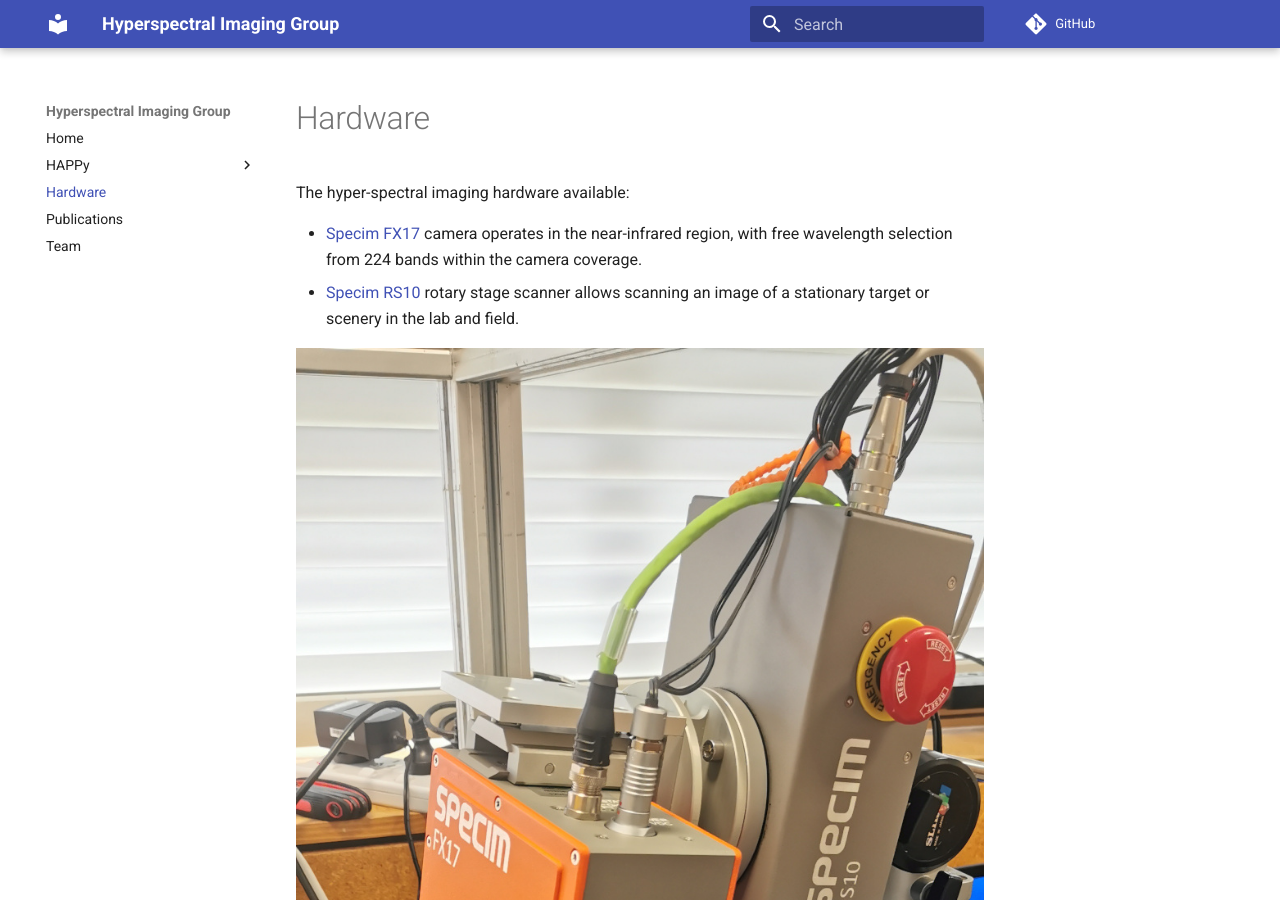
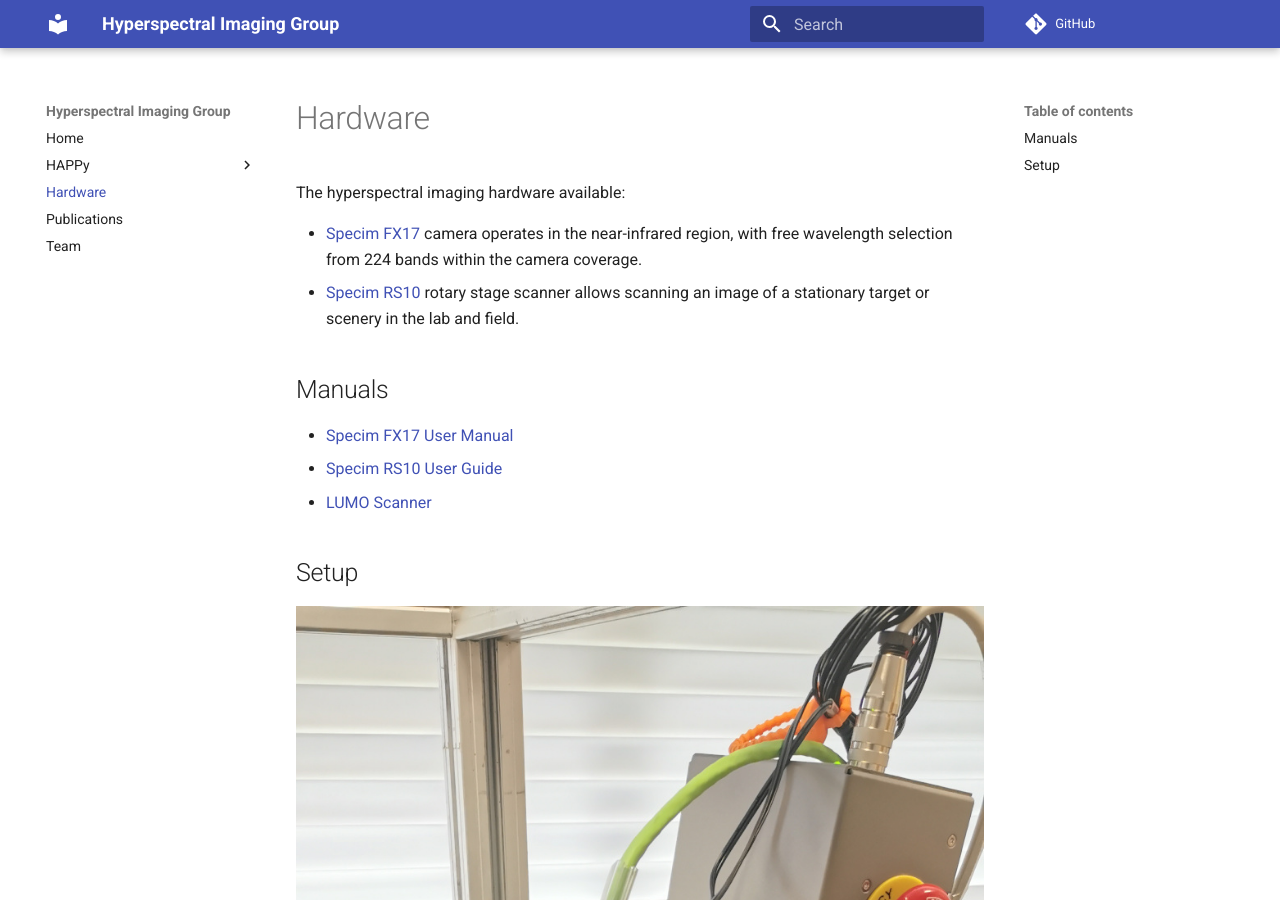
Before and after one commit to wairas/hsi-website, an MkDocs documentation site: the page built from docs/hardware.md, in a window 1280 px wide and 900 px high. Built offline with MkDocs 1.6.1 and Material for MkDocs 9.7.7, drawn with Linux system fonts in a browser that asks for light colours; comment, search, counter and statistics services are not loaded.

Commit message:
added manuals for HSI camera; removed hyphens from hyper-spectral

```diff
--- a/docs/hardware.md
+++ b/docs/hardware.md
@@ -1,4 +1,4 @@
-The hyper-spectral imaging hardware available:
+The hyperspectral imaging hardware available:
 
 * [Specim FX17](https://www.specim.com/products/specim-fx17/) camera operates
   in the near-infrared region, with free wavelength selection from 224 bands
@@ -7,4 +7,14 @@
   stage scanner allows scanning an image of a stationary target or scenery
   in the lab and field.
 
-![Hyper-spectral camera setup](img/hsi_setup.jpg)
+
+# Manuals
+
+* [Specim FX17 User Manual](img/fx17-user-manual.pdf)
+* [Specim RS10 User Guide](img/rotating-stage-10-user-guide-v1.0.pdf)
+* [LUMO Scanner](img/lumo_scanner.pdf)
+
+
+# Setup
+
+![Hyperspectral camera setup](img/hsi_setup.jpg)
--- a/mkdocs.yml
+++ b/mkdocs.yml
@@ -1,6 +1,6 @@
 site_name: Hyperspectral Imaging Group
 site_url: https://wairas.github.io/hsi-website/
-site_description: Website for hyperspectral imaging group at the University of Waikato.
+site_description: Website for the hyperspectral imaging group at the University of Waikato.
 repo_url: https://github.com/wairas/hsi-website
 edit_uri: edit/main/docs/
 theme:
```
Also changed, not shown: README.md (+1 -1 lines), docs/happy/happy_tools/happy-envi-viewer.md (+2 -2 lines), docs/happy/happy_tools/happy-hsi2csv.md (+1 -1 lines), docs/team.md (+1 -1 lines), 3 other files.
